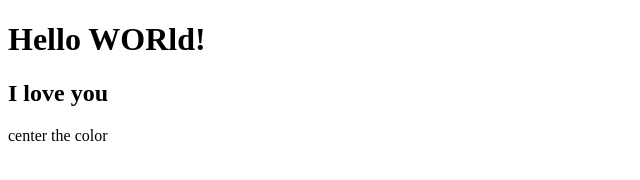
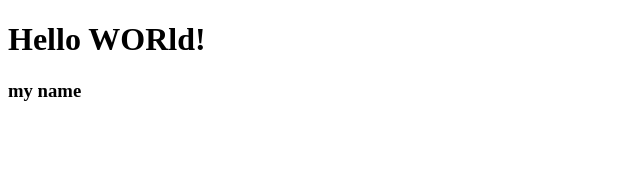
Before and after one commit to bamniranjan/coursera-course, a plain HTML site: page index.html in a window 1280 px wide. Shown: the whole page, without its empty margins (0-640 px from the left). Drawn offline with Linux system fonts and the light colour scheme.

Commit message:
remove linl

```diff
--- a/index.html
+++ b/index.html
@@ -4,12 +4,12 @@
     <meta charset="UTF-8">
     <meta name="viewport" content="width=device-width, initial-scale=1.0">
     <title>MY PAGE</title>
-    <link src="stylesheets" href="style.css">
+
 </head>
 <body>
     <h1>Hello WORld!</h1>
-    <h2>I love you</h2>
-    <p>center the color</p>
+    <h3>my name</h3>
+
 
 </body>
 </html>
```
